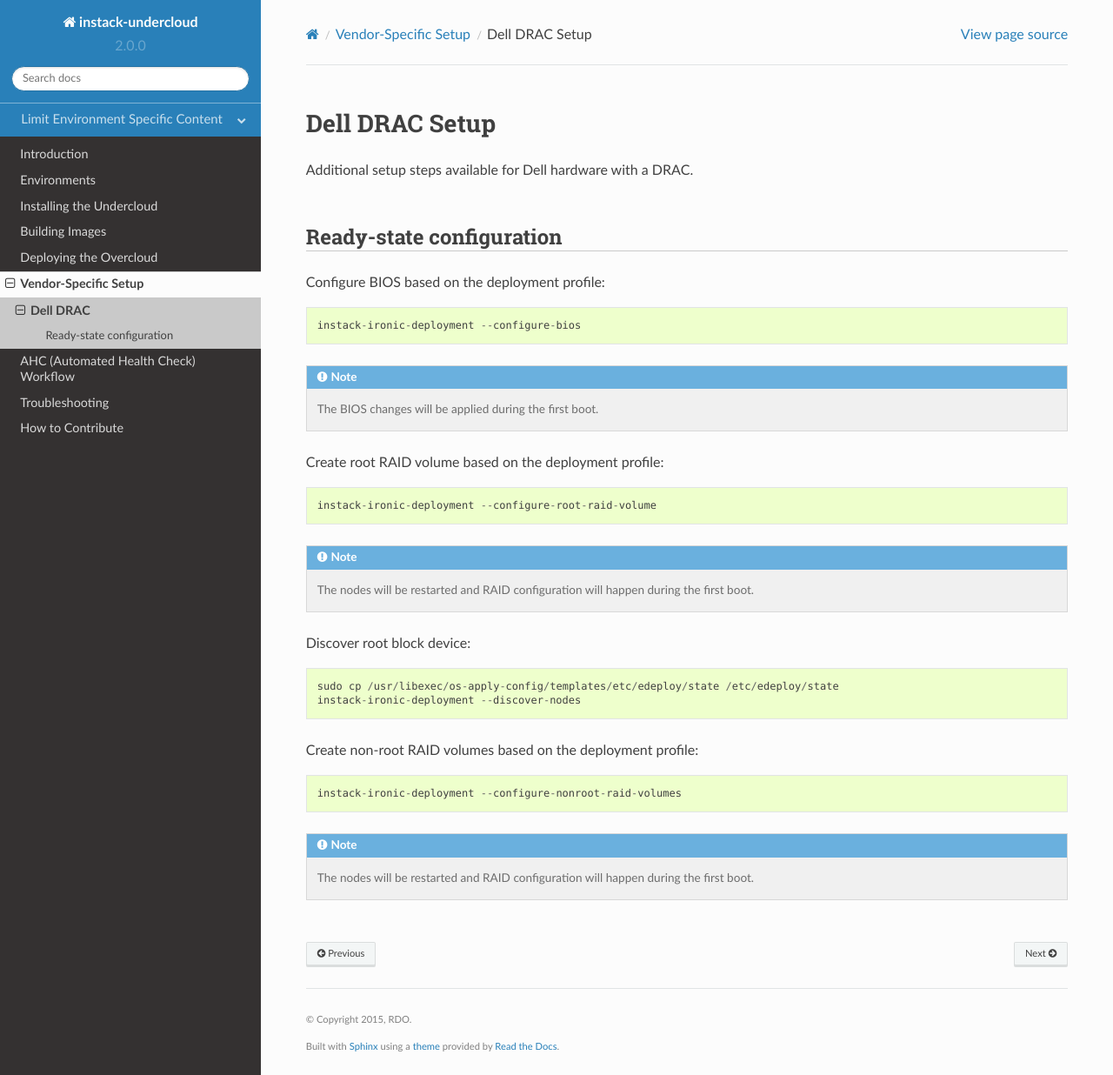
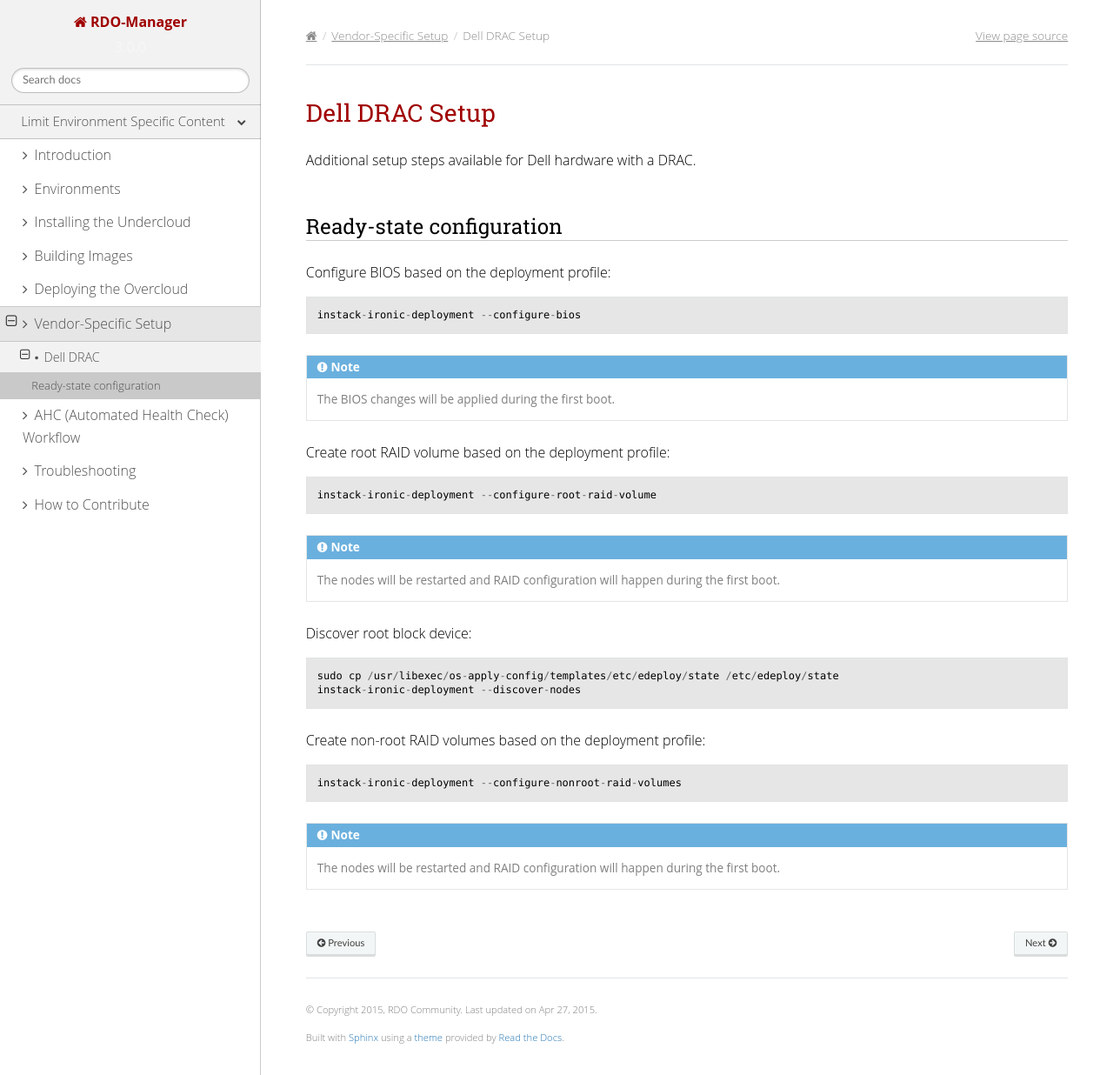
Before and after one commit to openstack-archive/instack-undercloud, a Sphinx documentation site: the page built from doc/source/drac-setup.rst, in a window 1280 px wide and 1236 px high. Shown: the whole window at 87% size. Built offline with Sphinx 7.4.7 and the Read the Docs theme 2.0.0, drawn with Linux system fonts in a browser that asks for light colours.

Commit message:
Apply RDO styling to the docs.
Change-Id: Ibc20b29ae3918446419bb1d90464041ad7d07945

```diff
--- a/doc/source/_custom/custom.css
+++ b/doc/source/_custom/custom.css
@@ -1,5 +1,5 @@
 @import url("css/theme.css");
-
+@import url("rdo_styling.css");
 
 /* CUSTOM CSS OVERRIDES GO HERE */
 /* ============================ */
@@ -45,6 +45,28 @@ h2 {
   border-bottom: 1px solid rgba(0, 0, 0, 0.2);
 }
 
+
+/* BREADCRUMBS */
+
+.wy-breadcrumbs {
+  font-size: 85%;
+  color: rgba(0, 0, 0, 0.45);
+}
+
+.wy-breadcrumbs a {
+  text-decoration: underline;
+  color: inherit;
+}
+
+.wy-breadcrumbs a:hover,
+.wy-breadcrumbs a:focus {
+  color: rgba(0, 0, 0, 0.75);
+  text-decoration: none;
+}
+
+
+/* FOOTER */
+
 footer {
   font-size: 70%;
   margin-top: 48px;
@@ -84,6 +106,7 @@ footer p {
 .rst-content .note {
   background: rgb(240, 240, 240);
 }
+
 .note > p.first.admonition-title {
   display: inline-block;
   background: rgba(0, 0, 0, 0.55);
@@ -106,7 +129,6 @@ footer p {
   line-height: 1.4;
   background: #2980b9;
   border-top: 1px solid rgba(255, 255, 255, 0.4);
-  margin-bottom: 0.5em;
 }
 
 .trigger {
--- /dev/null
+++ b/doc/source/_custom/menu.js
@@ -0,0 +1,3 @@
+$(document).ready(function() {
+  $('.wy-menu').onePageNav();
+});
--- /dev/null
+++ b/doc/source/_custom/rdo_styling.css
@@ -0,0 +1,195 @@
+/* general settings */
+body {
+  font-family: "Open Sans", Helvetica, Arial, sans-serif;
+  font-weight: 300;
+  font-size: 16px;
+}
+
+
+/* remove backgrounds */
+.wy-nav-content,
+.wy-body-for-nav,
+.wy-nav-side,
+#admonition_selector {
+  background: none !important;
+  color: black !important;
+}
+
+
+/* page header */
+.wy-side-nav-search {
+  background: rgba(0, 0, 0, 0.05) !important;
+}
+
+.wy-side-nav-search a {
+  color: rgb(160, 0, 0) !important;
+}
+
+.wy-side-nav-search input[type="text"] {
+  border-color: rgba(0, 0, 0, 0.25);
+}
+
+
+/* sidebar*/
+.wy-nav-side {
+  border-right: 1px solid rgba(0, 0, 0, 0.2);
+}
+
+
+/* admonition selector */
+#admonition_selector {
+  border-top: 0 none !important;
+}
+
+.trigger {
+  color: rgba(0, 0, 0, 0.7) !important;
+  border-top: 1px solid rgba(0, 0, 0, 0.2);
+  border-bottom: 1px solid rgba(0, 0, 0, 0.2);
+  background: rgba(0, 0, 0, 0.05);
+}
+
+.trigger:hover {
+  color: rgba(0, 0, 0, 0.9) !important;
+}
+
+.content {
+  border-top: 0 none !important;
+  border-bottom: 1px solid rgba(0, 0, 0, 0.2) !important;
+  background: rgba(0, 0, 0, 0.025) !important;
+}
+
+#admonition_selector .title {
+  color: rgba(0, 0, 0, 0.6) !important;
+}
+
+
+/* menu */
+.wy-menu li a,
+.wy-menu-vertical li a {
+  font-size: 100%;
+  line-height: 1.6;
+  color: rgb(80, 80, 80);
+}
+
+.wy-menu-vertical li a:hover,
+.wy-menu-vertical li a:focus,
+.wy-menu-vertical li.current a:hover,
+.wy-menu-vertical li.current a:focus {
+  color: black;
+  text-decoration: underline;
+  background: none;
+}
+
+.wy-menu-vertical li.current,
+.wy-menu-vertical li.current a {
+  border: 0 none;
+  color: rgb(80, 80, 80);
+  font-weight: inherit;
+  background: none;
+}
+
+/* level-1 menu item */
+.wy-menu-vertical li.toctree-l1.current > a,
+.wy-menu-vertical li.toctree-l1.current > a:hover,
+.wy-menu-vertical li.toctree-l1.current > a:focus {
+  background: rgb(230, 230, 230);
+}
+
+.wy-menu li.toctree-l1 > a:before {
+  font-family: FontAwesome;
+  content: "";
+  display: inline-block;
+  position: relative;
+  padding-right: 0.5em;
+}
+
+/* level-2 menu item */
+.toctree-l2 {
+  font-size: 90%;
+  color: inherit;
+}
+
+.wy-menu-vertical .toctree-l2 a {
+  padding: 0.4045em 0.5em 0.4045em 2.8em !important;
+}
+
+.wy-menu-vertical li.toctree-l2.current > a,
+.wy-menu-vertical li.toctree-l2.current > a:hover,
+.wy-menu-vertical li.toctree-l2.current > a:focus,
+.wy-menu-vertical li.toctree-l2.active > a,
+.wy-menu-vertical li.toctree-l2.active > a:hover,
+.wy-menu-vertical li.toctree-l2.active > a:focus {
+  background: rgb(242, 242, 242);
+}
+
+.wy-menu li.toctree-l2 > a:before {
+  font-family: FontAwesome;
+  content: "";
+  font-size: 30%;
+  display: inline-block;
+  position: relative;
+  bottom: 0.55em;
+  padding-right: 1.5em;
+}
+
+
+/* typography */
+h1 {
+  color: rgb(160, 0, 0);
+  font-weight: 300;
+  margin-top: 36px !important;
+}
+
+h3 {
+  font-size: 135%;
+}
+
+h2, h3, h4, h5 {
+  font-weight: 200;
+}
+
+
+a, a:visited {
+  color: #2275b4;
+  text-decoration: none;
+}
+
+a:hover, a:focus {
+  color: #1c6094;
+  text-decoration: underline;
+}
+
+.rst-content .toc-backref {
+  color: inherit;
+}
+
+strong {
+  font-weight: 600;
+}
+
+
+/* code */
+.codeblock,
+pre.literal-block,
+.rst-content .literal-block,
+.rst-content pre.literal-block,
+div[class^="highlight"] {
+  background: rgba(0, 0, 0, 0.05);
+  color: black;
+}
+
+
+/* notes */
+.admonition {
+  color: rgba(0, 0, 0, 0.5) !important;
+  font-weight: 400;
+}
+
+.rst-content .note {
+  background: none !important;
+}
+
+.note > p.first.admonition-title {
+  background: rgba(0, 0, 0, 0.5) !important;
+  color: rgba(255, 255, 255, 0.9) !important;
+}
--- a/doc/source/_templates/layout.html
+++ b/doc/source/_templates/layout.html
@@ -3,6 +3,9 @@
 {% set script_files = script_files + ["_static/cookies.js"] %}
 {% set script_files = script_files + ["_static/expandable.js"] %}
 {% set script_files = script_files + ["_static/admonition_selector.js"] %}
+{% set script_files = script_files + ["_static/jquery.scrollTo.js"] %}
+{% set script_files = script_files + ["_static/jquery.nav.js"] %}
+{% set script_files = script_files + ["_static/menu.js"] %}
 
 
 {% block menu %}
--- a/doc/source/conf.py
+++ b/doc/source/conf.py
@@ -41,17 +41,17 @@ source_suffix = '.rst'
 master_doc = 'index'
 
 # General information about the project.
-project = u'instack-undercloud'
-copyright = u'2015, RDO'
+project = u'RDO-Manager'
+copyright = u'2015, RDO Community'
 
 # The version info for the project you're documenting, acts as replacement for
 # |version| and |release|, also used in various other places throughout the
 # built documents.
 #
 # The short X.Y version.
-version = '2.0.0'
+version = '3.0.0'
 # The full version, including alpha/beta/rc tags.
-release = '2.0.0'
+release = '3.0.0'
 
 # The language for content autogenerated by Sphinx. Refer to documentation
 # for a list of supported languages.
@@ -127,7 +127,7 @@ html_style = 'custom.css'
 
 # If not '', a 'Last updated on:' timestamp is inserted at every page bottom,
 # using the given strftime format.
-#html_last_updated_fmt = '%b %d, %Y'
+html_last_updated_fmt = '%b %d, %Y'
 
 # If true, SmartyPants will be used to convert quotes and dashes to
 # typographically correct entities.
@@ -150,13 +150,13 @@ html_style = 'custom.css'
 #html_split_index = False
 
 # If true, links to the reST sources are added to the pages.
-#html_show_sourcelink = True
+html_show_sourcelink = True
 
 # If true, "Created using Sphinx" is shown in the HTML footer. Default is True.
-#html_show_sphinx = True
+html_show_sphinx = True
 
 # If true, "(C) Copyright ..." is shown in the HTML footer. Default is True.
-#html_show_copyright = True
+html_show_copyright = True
 
 # If true, an OpenSearch description file will be output, and all pages will
 # contain a <link> tag referring to it.  The value of this option must be the
@@ -167,7 +167,7 @@ html_style = 'custom.css'
 #html_file_suffix = None
 
 # Output file base name for HTML help builder.
-htmlhelp_basename = 'instack-underclouddoc'
+htmlhelp_basename = 'rdo-manager-doc'
 
 
 # -- Options for LaTeX output --------------------------------------------------
@@ -186,8 +186,8 @@ latex_elements = {
 # Grouping the document tree into LaTeX files. List of tuples
 # (source start file, target name, title, author, documentclass [howto/manual]).
 latex_documents = [
-  ('index', 'instack-undercloud.tex', u'instack-undercloud Documentation',
-   u'RDO', 'manual'),
+  ('index', 'rdo-manager.tex', u'RDO-Manager Documentation',
+   u'RDO Community', 'manual'),
 ]
 
 # The name of an image file (relative to this directory) to place at the top of
@@ -216,8 +216,8 @@ latex_documents = [
 # One entry per manual page. List of tuples
 # (source start file, name, description, authors, manual section).
 man_pages = [
-    ('index', 'instack-undercloud', u'instack-undercloud Documentation',
-     [u'RDO'], 1)
+    ('index', 'rdo-manager', u'RDO-Manager Documentation',
+     [u'RDO Community'], 1)
 ]
 
 # If true, show URL addresses after external links.
@@ -230,8 +230,8 @@ man_pages = [
 # (source start file, target name, title, author,
 #  dir menu entry, description, category)
 texinfo_documents = [
-  ('index', 'instack-undercloud', u'instack-undercloud Documentation',
-   u'RDO', 'instack-undercloud', 'One line description of project.',
+  ('index', 'rdo-manager', u'RDO-Manager Documentation',
+   u'RDO Community', 'RDO-Manager', 'One line description of project.',
    'Miscellaneous'),
 ]
 
```
Also changed, not shown: doc/source/_custom/jquery.nav.js (added), doc/source/_custom/jquery.scrollTo.js (added).
